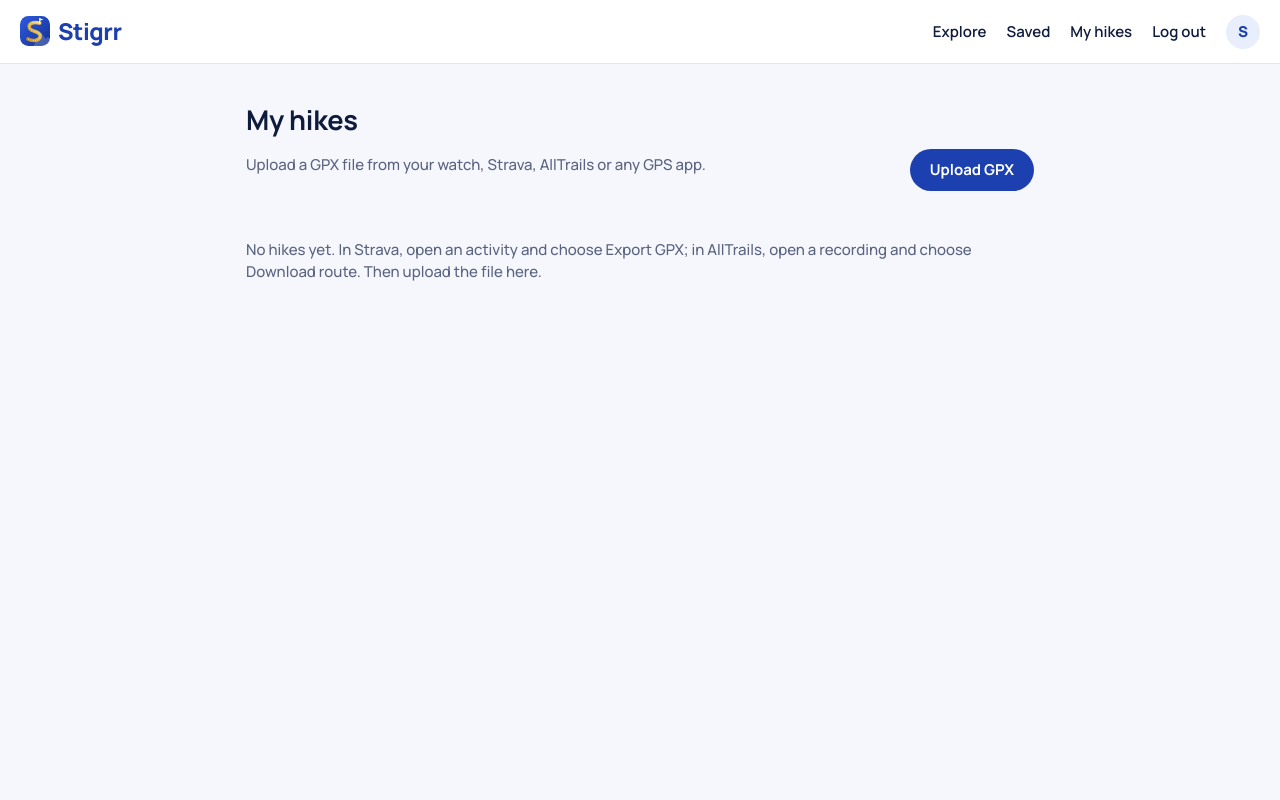
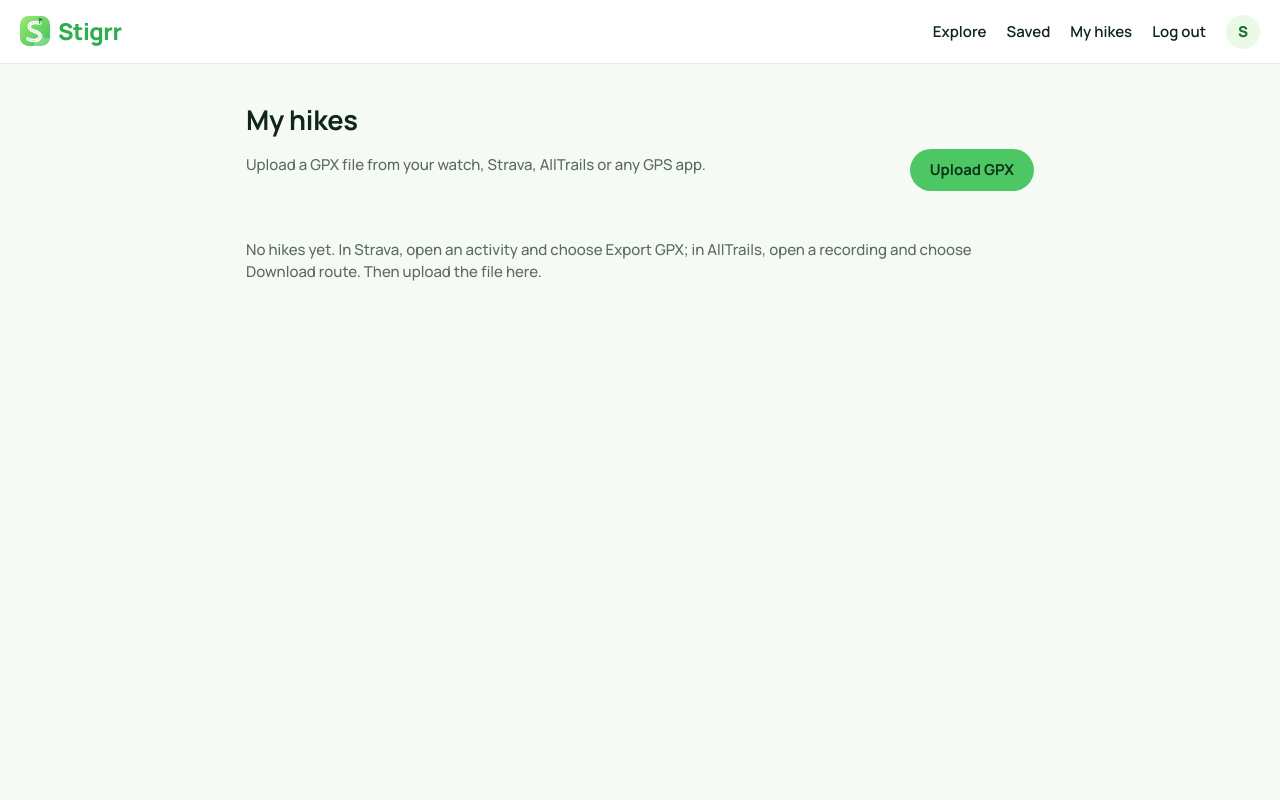
Before and after one commit to rnvikasreddy/trailmuse, a Django app: page /me/hikes/ in a window 1280 px wide. Run offline with Django 5.2, Linux system fonts and the light colour scheme; the visitor is signed in with stand-in values (Sample User, id 1); data that the repository does not hold is empty.

Commit message:
Switch the brand to light green
Co-Authored-By: Claude Opus 5.5 (1M context) <noreply@anthropic.com>
Claude-Session: https://claude.ai/code/session_01QxF5fyxyAT4cphfg6WL4DN

```diff
--- a/trails/static/trails/app.css
+++ b/trails/static/trails/app.css
@@ -1,18 +1,19 @@
-/* Stigrr — map-first layout: white top bar, full-bleed map, floating left panel (bottom sheet on phones), filter chips over the map. Brand: royal blue, gold and white. */
+/* Stigrr — map-first layout: white top bar, full-bleed map, floating left panel (bottom sheet on phones), filter chips over the map. Brand: light green and white. */
 :root {
   color-scheme: light;
   --bg: #ffffff;
-  --ink: #0f1b3d;
-  --muted: #5a6380;
-  --line: #e2e6f0;
-  --chip: #f1f4fa;
-  --brand: #1d40b0;
-  --brand-dark: #13265f;
-  --brand-soft: #e8eefc;
-  --gold: #e0ac25;
-  --gold-text: #8a6410;
-  --gold-line: #efd790;
-  --gold-soft: #fdf6e3;
+  --ink: #10261a;
+  --muted: #5b6b61;
+  --line: #e2ebe4;
+  --chip: #f1f7f2;
+  --brand: #4cc764;
+  --brand-dark: #1d6f33;
+  --brand-soft: #ebfae6;
+  --logo: #2fae4e;
+  --accent: #4cc764;
+  --accent-text: #1d6f33;
+  --accent-line: #b9eaa9;
+  --accent-soft: #f0fbea;
   --easy: #2e8b57; --moderate: #d99a0b; --hard: #d2412f;
   --error: #b42318;
   --f: "Manrope", system-ui, -apple-system, "Segoe UI", sans-serif;
@@ -32,7 +33,7 @@ button, input, select, textarea { font: inherit; color: inherit; }
 
 /* Top bar */
 .topbar { position: fixed; z-index: 1000; left: 0; right: 0; top: 0; height: calc(var(--top) + env(safe-area-inset-top, 0px)); padding-top: env(safe-area-inset-top, 0px); padding-inline: 20px; background: var(--bg); display: flex; align-items: center; gap: 20px; border-bottom: 1px solid var(--line); }
-.logo { display: flex; align-items: center; gap: 8px; color: var(--brand); font-weight: 800; font-size: 1.45rem; letter-spacing: -0.02em; text-decoration: none; flex-shrink: 0; }
+.logo { display: flex; align-items: center; gap: 8px; color: var(--logo); font-weight: 800; font-size: 1.45rem; letter-spacing: -0.02em; text-decoration: none; flex-shrink: 0; }
 .search { flex: 1 1 auto; max-width: 820px; min-width: 0; display: flex; align-items: center; gap: 10px; background: var(--chip); border-radius: 999px; padding: 10px 18px; }
 .search svg { width: 18px; height: 18px; flex-shrink: 0; color: var(--muted); }
 .search input { border: 0; background: transparent; outline: none; width: 100%; min-width: 0; font-size: 1rem; }
@@ -40,13 +41,13 @@ button, input, select, textarea { font: inherit; color: inherit; }
 .nav { display: flex; align-items: center; gap: 20px; margin-left: auto; flex-shrink: 0; }
 .nav .link { background: none; border: 0; font-weight: 600; cursor: pointer; padding: 4px 0; text-decoration: none; }
 .nav form.inline { margin: 0; }
-.pill { display: inline-flex; align-items: center; justify-content: center; border: 0; border-radius: 999px; padding: 10px 20px; font-weight: 700; cursor: pointer; background: var(--brand); color: #fff; text-decoration: none; }
-.pill:hover { background: var(--brand-dark); }
+.pill { display: inline-flex; align-items: center; justify-content: center; border: 0; border-radius: 999px; padding: 10px 20px; font-weight: 700; cursor: pointer; background: var(--brand); color: #0d3319; text-decoration: none; }
+.pill:hover { background: #3db556; }
 .pill.wide { width: 100%; padding: 13px; margin-top: 8px; }
-.avatar { width: 34px; height: 34px; border-radius: 50%; background: var(--brand-soft); color: var(--brand); display: grid; place-items: center; font-weight: 800; }
+.avatar { width: 34px; height: 34px; border-radius: 50%; background: var(--brand-soft); color: var(--brand-dark); display: grid; place-items: center; font-weight: 800; }
 
 /* Map */
-#map { position: fixed; left: 0; right: 0; bottom: 0; top: calc(var(--top) + env(safe-area-inset-top, 0px)); background: #e4e9f3; }
+#map { position: fixed; left: 0; right: 0; bottom: 0; top: calc(var(--top) + env(safe-area-inset-top, 0px)); background: #e7efe6; }
 .maplibregl-popup-content { font-family: var(--f); font-weight: 700; font-size: 13px; padding: 7px 11px; border-radius: 8px; box-shadow: 0 2px 10px rgba(0,0,0,0.18); }
 .maplibregl-ctrl-attrib { font-size: 10.5px; }
 
@@ -152,18 +153,18 @@ button, input, select, textarea { font: inherit; color: inherit; }
 .toast { position: fixed; z-index: 2000; left: 50%; bottom: 28px; transform: translateX(-50%); background: var(--ink); color: #fff; padding: 10px 18px; border-radius: 999px; font-weight: 600; font-size: 0.9rem; box-shadow: 0 4px 16px rgba(0,0,0,0.25); max-width: calc(100% - 32px); text-align: center; }
 
 /* Plain pages */
-body.page { padding-top: calc(var(--top) + env(safe-area-inset-top, 0px)); background: #f5f7fc; }
+body.page { padding-top: calc(var(--top) + env(safe-area-inset-top, 0px)); background: #f5faf5; }
 .auth { max-width: 420px; margin: 48px auto; padding-inline: 16px; }
 .auth h1, .hikes h1 { font-size: 1.7rem; margin: 0 0 4px; letter-spacing: -0.01em; }
 .form { display: grid; gap: 6px; margin: 18px 0; background: #fff; border: 1px solid var(--line); border-radius: 16px; padding: 20px; }
 .form label { font-weight: 700; font-size: 0.9rem; margin-top: 6px; }
-.form input { border: 1px solid #cdd5e6; border-radius: 10px; padding: 11px 12px; }
+.form input { border: 1px solid #cbdccf; border-radius: 10px; padding: 11px 12px; }
 .form .helptext, .form ul { display: none; }
 .hikes { max-width: 820px; margin: 36px auto; padding-inline: 16px; }
 .hikes-head { display: flex; justify-content: space-between; align-items: flex-end; gap: 16px; flex-wrap: wrap; }
 .hike-list { list-style: none; padding: 0; margin: 18px 0; display: grid; gap: 10px; }
 .hike { display: grid; grid-template-columns: 76px minmax(0, 1fr); gap: 14px; align-items: center; background: #fff; border: 1px solid var(--line); border-radius: 14px; padding: 12px; }
-.hike svg { width: 76px; height: 76px; background: #eef2fb; border-radius: 10px; }
+.hike svg { width: 76px; height: 76px; background: #eef7ef; border-radius: 10px; }
 .hike-stats { display: flex; gap: 14px; flex-wrap: wrap; font-size: 0.88rem; margin-top: 4px; font-variant-numeric: tabular-nums; }
 
 @media (max-width: 1100px) { .nav .link { display: none; } }
```
Also changed, not shown: other parts of trails/static/trails/app.css (+16 -16 lines), trails/static/trails/app.js (+6 -6 lines), trails/static/trails/logo.svg.
